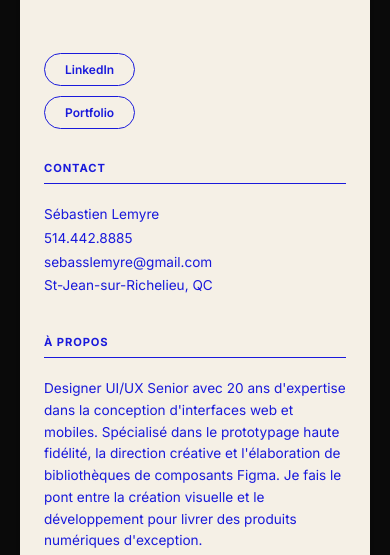
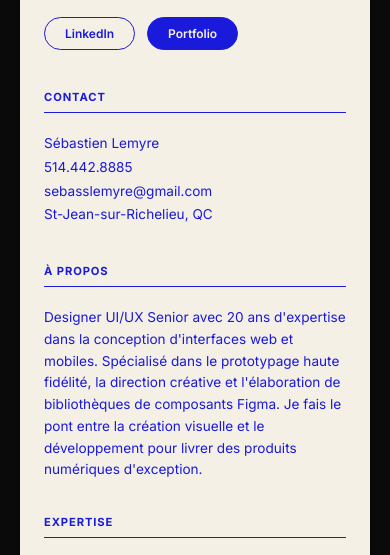
Before and after one commit to sebass182/sebasslemyre-site, a plain HTML site: page index.html in a window 390 px wide. Shown: the part 220-775 px from the top of the page. Drawn offline with Linux system fonts and the light colour scheme.

Commit message:
Portfolio as primary filled button (outline on hover); mobile buttons side by side, closer to tagline

```diff
--- a/index.html
+++ b/index.html
@@ -53,6 +53,15 @@
   .top-links a:hover{
     background:var(--ink);
     color:var(--paper);
+  }
+
+  .top-links a.primary{
+    background:var(--ink);
+    color:var(--paper);
+  }
+  .top-links a.primary:hover{
+    background:transparent;
+    color:var(--ink);
   }
 
   .block{margin-bottom:44px;}
@@ -149,10 +158,14 @@
   @media (max-width:640px){
     .sheet{padding:40px 24px;}
 
+    .signature{margin-bottom:20px;}
+
     .top-links{
       position:static;
-      align-items:flex-start;
-      margin-bottom:32px;
+      flex-direction:row;
+      align-items:center;
+      gap:12px;
+      margin-bottom:40px;
     }
 
     .row, .row.top{grid-template-columns:1fr;gap:36px;}
@@ -188,7 +201,7 @@
 
   <div class="top-links">
     <a href="https://linkedin.com/in/sébastien-lemyre-a2437113b/" target="_blank">LinkedIn</a>
-    <a href="https://sebass182.wixsite.com/slemyre" target="_blank">Portfolio</a>
+    <a class="primary" href="https://sebass182.wixsite.com/slemyre" target="_blank">Portfolio</a>
   </div>
 
   <div class="block">
```
